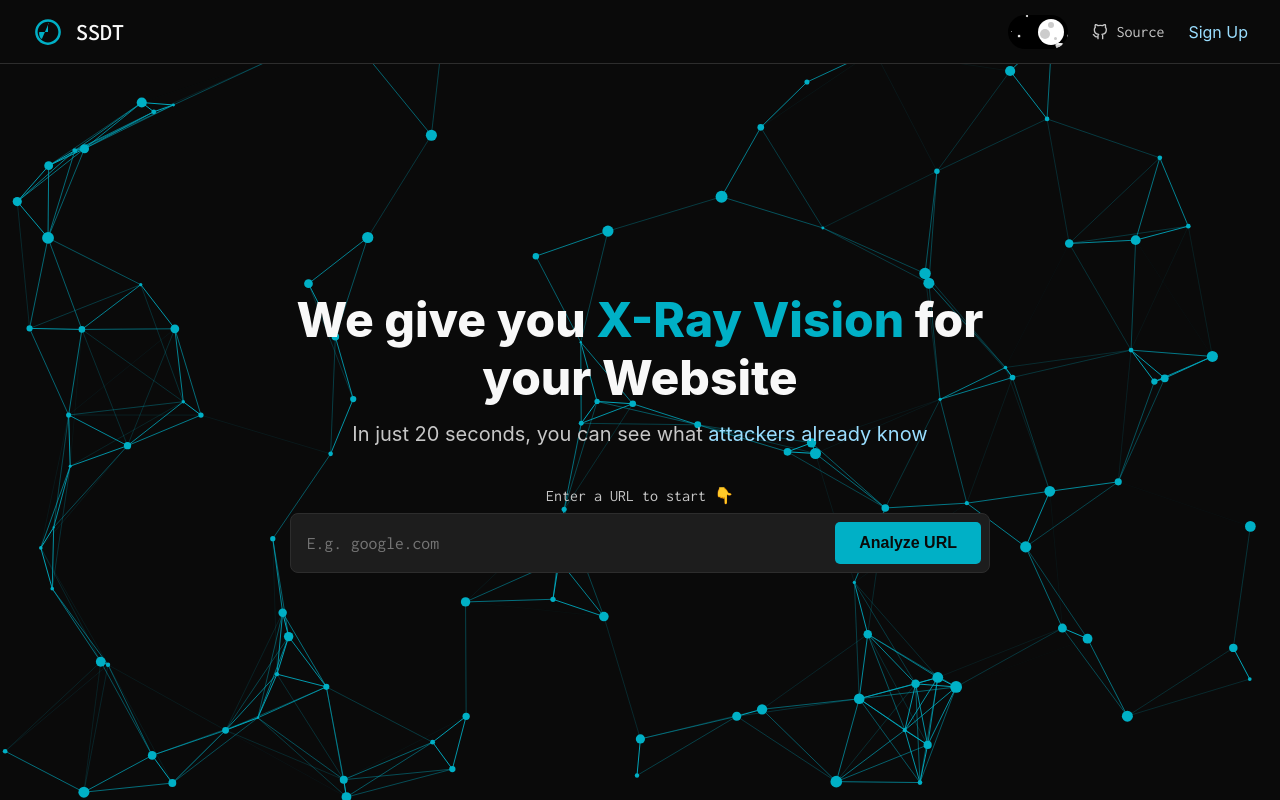
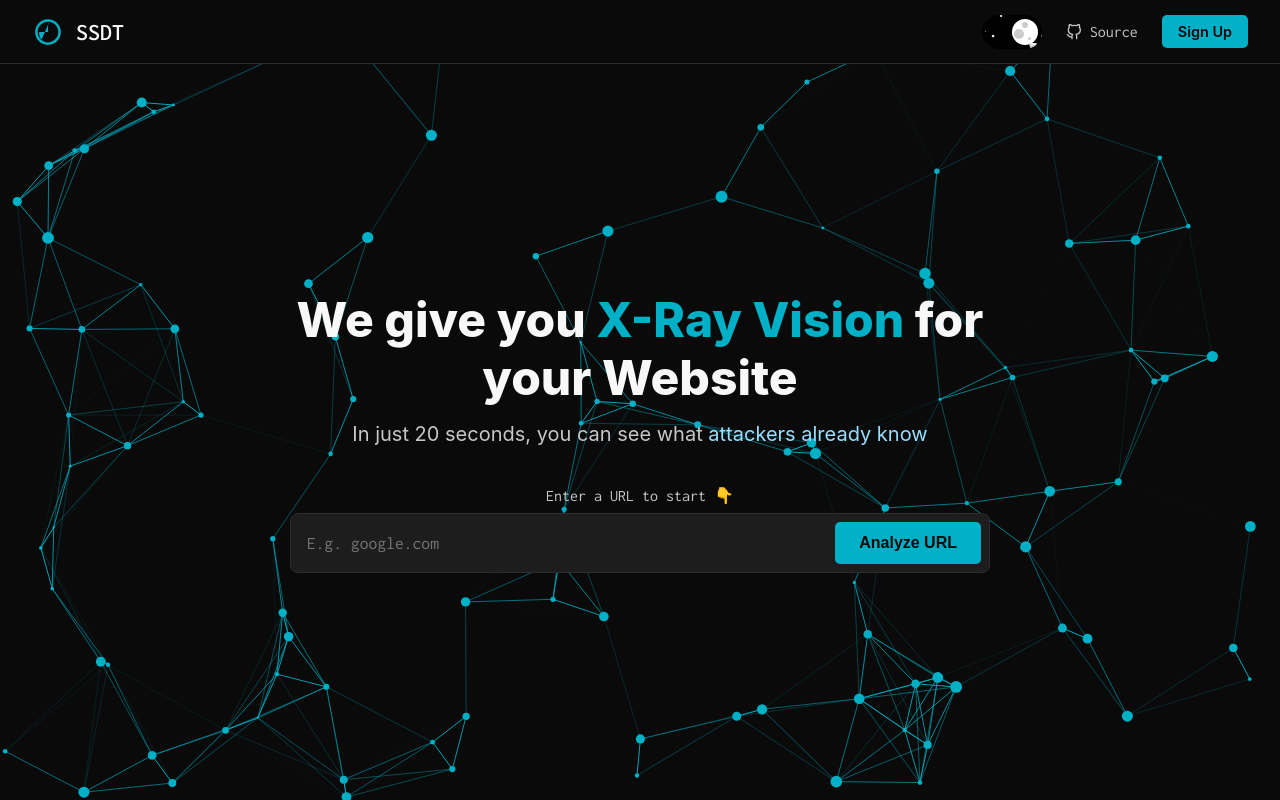
Before and after one commit to NiharikaN-CB/SSDT, a React (Create React App) app in the folder frontend/: page / in a window 1280 px wide. Built offline with nearby package versions, Linux system fonts and the light colour scheme.

Commit message:
Added Signup/Logout Button to the header

```diff
--- a/frontend/src/components/header.jsx
+++ b/frontend/src/components/header.jsx
@@ -1,13 +1,22 @@
 // File path: frontend/src/components/header.jsx
 
 import React from 'react';
-import { Link } from 'react-router-dom'; // Import Link
+import { Link, useNavigate } from 'react-router-dom';
 import { FiGithub } from 'react-icons/fi';
 import ThemeToggle from './ThemeToggle';
 import '../styles/Header.scss';
 import logo from '../assets/logo.svg';
 
 const Header = () => {
+  const navigate = useNavigate();
+  const token = localStorage.getItem('token');
+
+  const handleLogout = () => {
+    localStorage.removeItem('token'); // Clear the token
+    navigate('/'); // Redirect to the landing page
+    window.location.reload(); // Force a refresh to update the header
+  };
+
   return (
     <header className="header-container">
       <div className="logo-container">
@@ -25,9 +34,17 @@ const Header = () => {
           <FiGithub />
           <span>Source</span>
         </a>
-        <Link to="/register" className="signup-button">
-          Sign Up
-        </Link>
+
+        {/* --- This logic shows Logout or Sign Up --- */}
+        {token ? (
+          <button onClick={handleLogout} className="logout-button">
+            Logout
+          </button>
+        ) : (
+          <Link to="/register" className="signup-button">
+            Sign Up
+          </Link>
+        )}
       </div>
     </header>
   );
--- a/frontend/src/styles/Header.scss
+++ b/frontend/src/styles/Header.scss
@@ -1,53 +1,3 @@
-.header-container {
-  height: var(--header-height);
-  display: flex;
-  justify-content: space-between;
-  align-items: center;
-  padding: 0 var(--section-padding);
-  border-bottom: 1px solid var(--outline);
-  background-color: var(--background);
-  transition: background-color 0.3s, border-color 0.3s;
-
-  .logo-container {
-    display: flex;
-    align-items: center;
-    gap: 0.75rem;
-
-    .logo {
-      height: 2rem;
-      width: 2rem;
-    }
-
-    h1 {
-      font-size: 1.5rem;
-      font-family: var(--font-mono);
-      font-weight: 600;
-      margin: 0;
-      color: var(--foreground);
-      transition: color 0.3s;
-    }
-  }
-
-  .header-controls {
-    display: flex;
-    align-items: center;
-    gap: 1.5rem;
-  }
-
-  .github-link {
-    display: flex;
-    align-items: center;
-    gap: 0.5rem;
-    color: var(--foreground-darker);
-    font-family: var(--font-mono);
-    text-decoration: none;
-    transition: color 0.2s ease-in-out;
-
-    &:hover {
-      color: var(--foreground);
-    }
-    // File path: frontend/src/styles/Header.scss
-
 .header-container {
   height: var(--header-height);
   display: flex;
@@ -98,8 +48,7 @@
     }
   }
 
-  /* --- Add these new styles for the button --- */
-  .signup-button {
+  .signup-button, .logout-button {
     background-color: var(--accent);
     color: var(--background);
     padding: 0.5rem 1rem;
@@ -107,6 +56,27 @@
     font-size: 0.9rem;
     font-weight: 600;
     text-decoration: none;
+    border: none;
+    cursor: pointer;
+    transition: background-color 0.2s ease-in-out;
+
+    &:hover {
+      background-color: var(--accent-dark);
+      text-decoration: none;
+    }
+  }
+
+  .signup-button, .logout-button {
+    background-color: var(--accent);
+    color: var(--background);
+    padding: 0.5rem 1rem;
+    border-radius: 5px;
+    font-size: 0.9rem;
+    font-weight: 600;
+    text-decoration: none;
+    border: none;
+    cursor: pointer;
+    font-family: var(--font-sans);
     transition: background-color 0.2s ease-in-out;
 
     &:hover {
@@ -115,5 +85,3 @@
     }
   }
 }
-  }
-}
```
